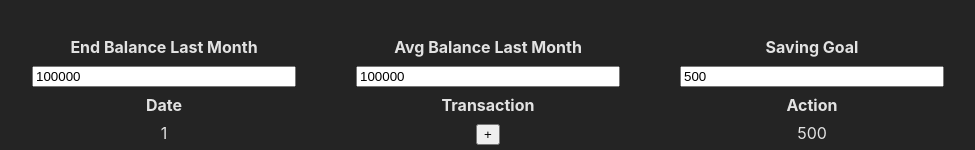
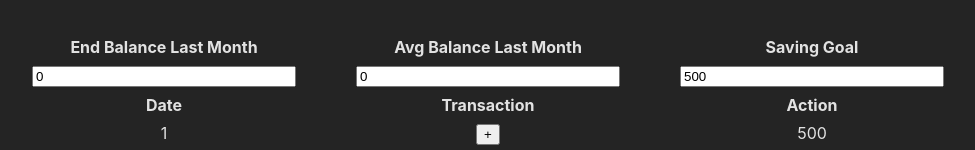
Before and after one commit to TPH777/average-balance-calculator, a React (Vite) app: page / in a window 1280 px wide. Shown: the top 150 px of the page, without its empty margins (152-1127 px from the left). Built offline with nearby package versions, Linux system fonts and the light colour scheme.

Commit message:
Init to 0 balance

```diff
--- a/src/components/Calculator.tsx
+++ b/src/components/Calculator.tsx
@@ -7,8 +7,8 @@ import { daysInMonth } from "../functions/date";
 
 export function Calculator() {
   const [offsettedGoal, setOffsettedGoal] = useState<number>(500);
-  const [endBalance, setEndBalance] = useState<string>("100000");
-  const [avgBalance, setAvgBalance] = useState<string>("100000");
+  const [endBalance, setEndBalance] = useState<string>("0");
+  const [avgBalance, setAvgBalance] = useState<string>("0");
   const [monthTransaction, setMonthTransaction] = useState<number[][]>(
     Array.from({ length: daysInMonth }, () => [])
   );
```
